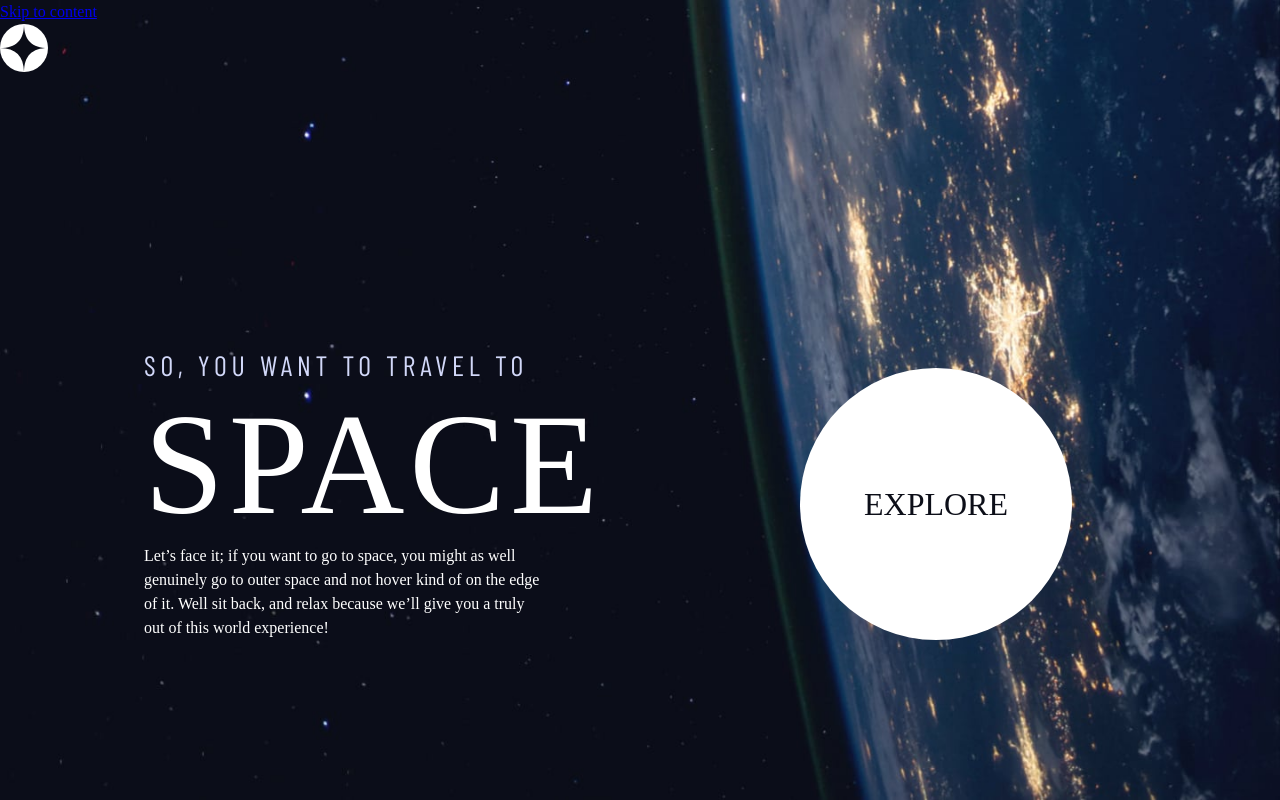
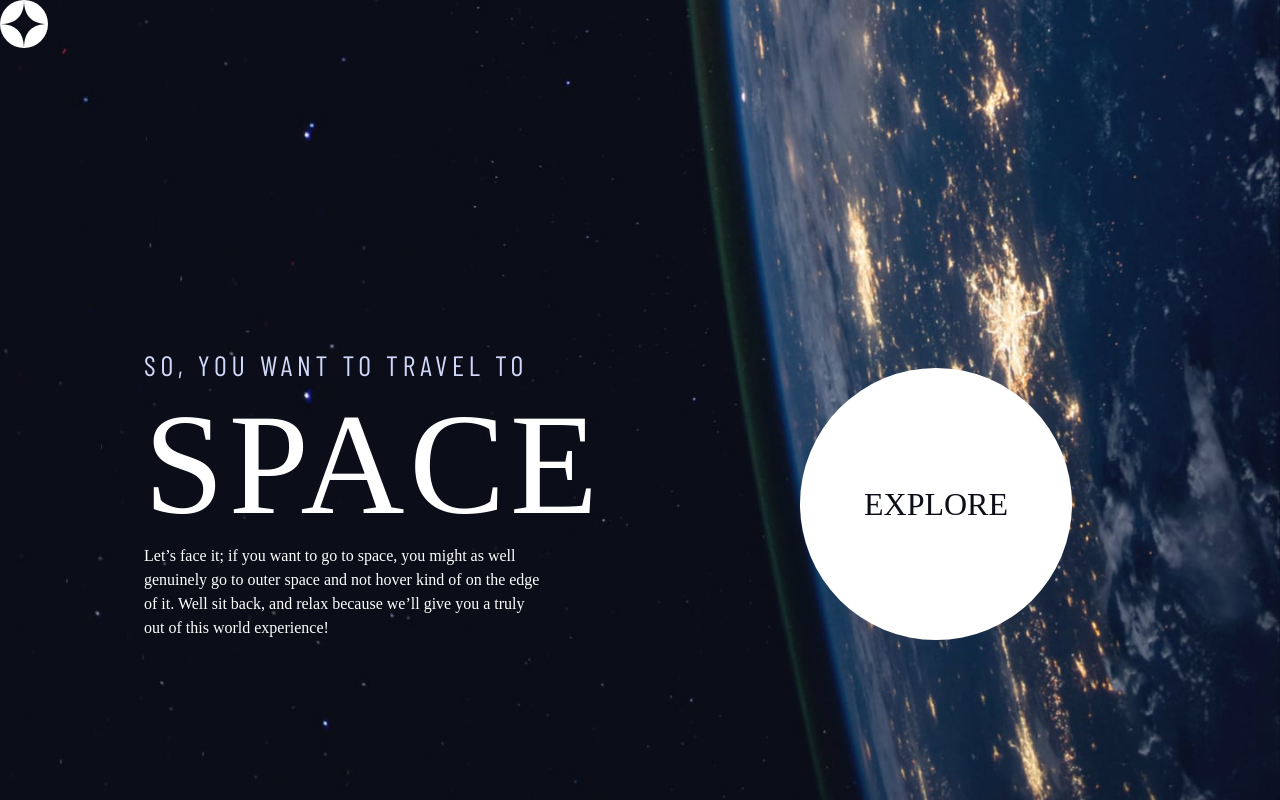
Before and after one commit to PolinaKerkenyakova/space-tourism-multi-page-website, a React (Create React App) app: page / in a window 1280 px wide. Built offline with nearby package versions, Linux system fonts and the light colour scheme; the HTML template or start-up script is replaced by a standard one; a web font is replaced by a local one.

Commit message:
Add skip to content for easy tab navigation through the site

```diff
--- a/src/App.css
+++ b/src/App.css
@@ -206,6 +206,21 @@ select {
   border: 0;
 }
 
+.skip-to-content {
+  position: absolute;
+  z-index: 9999;
+  background: hsl(var(--clr-white));
+  color: hsl(var(--clr-dark));
+  padding: 0.5em 1em;
+  margin-inline: auto;
+  transform: translateY(-100%);
+  transition: transform 250ms ease-in;
+}
+
+.skip-to-content:focus {
+  transform: translateY(0);
+}
+
 /* Colors */
 
 .bg-dark {
```
